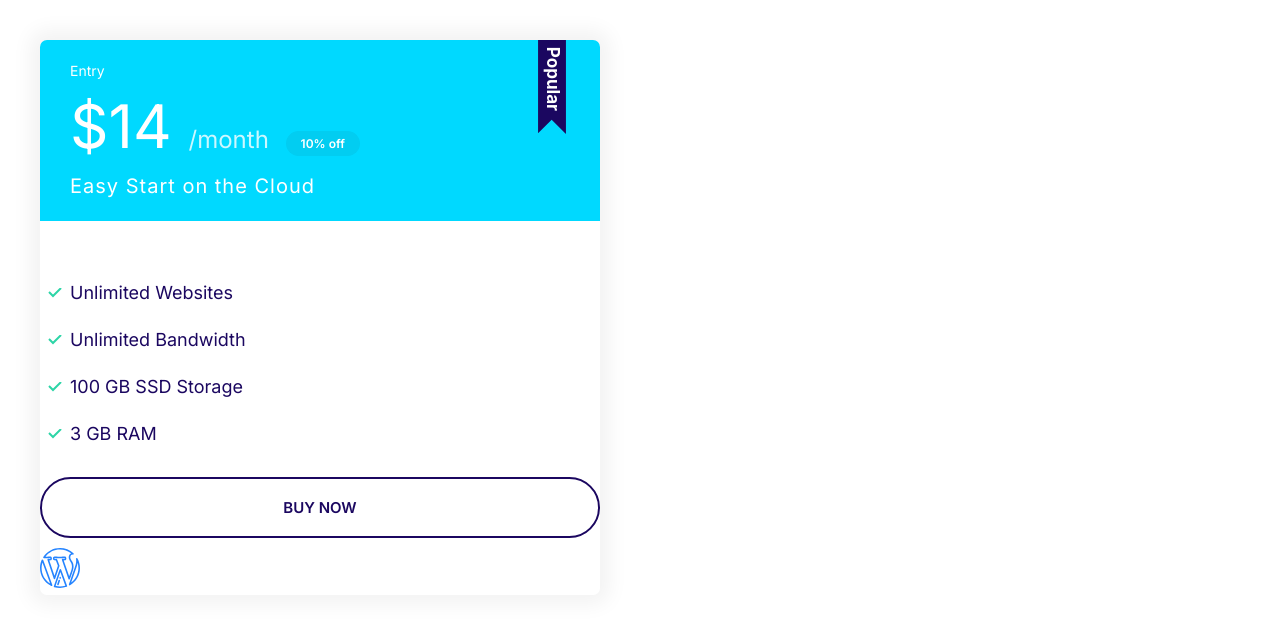
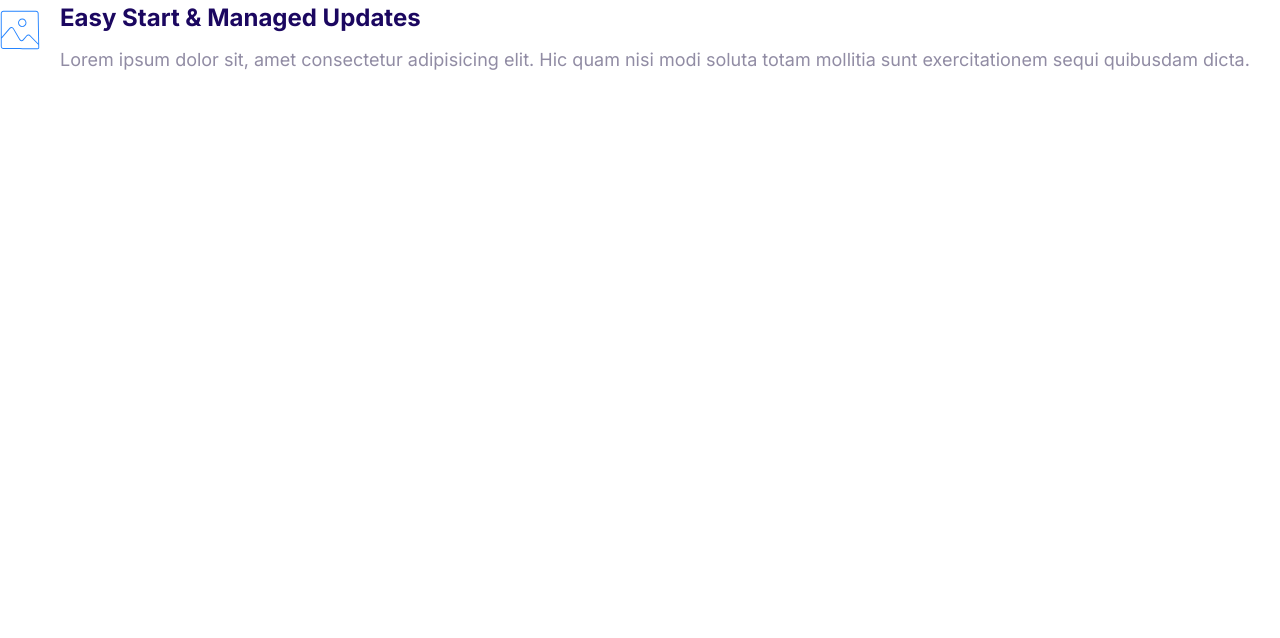
Before and after one commit to sarahnsaw/moshifyyy, a plain HTML site: page index.html in a window 1280 px wide. Drawn offline with Linux system fonts and the light colour scheme.

Commit message:
Media commit

```diff
--- a/css/style.css
+++ b/css/style.css
@@ -335,3 +335,21 @@
 .plan .list__item {
   margin-bottom: 2rem;
 }
+
+/* Media */
+
+.media {
+  display: flex;
+}
+
+.media__title {
+  margin-top: 0;
+}
+
+.media__body {
+  margin: 0 2rem;
+}
+
+.media__image {
+  margin-top: 1rem;
+}
--- a/index.html
+++ b/index.html
@@ -14,34 +14,19 @@
     <link rel="stylesheet" href="css/style.css" />
   </head>
   <body>
-    <div style="width: 50%; padding: 4rem">
-      <div class="plan plan--popular">
-        <div class="card card--secondary">
-          <header class="card__header">
-            <h3 class="plan__name">Entry</h3>
-            <span class="plan__price"> $14 </span>
-            <span class="plan__billing-cycle">/month </span>
-            <span class="badge badge--secondary badge--small">10% off</span>
 
-            <span class="plan__description">Easy Start on the Cloud</span>
-          </header>
-          <div class="card__body"></div>
-          <ul class="list list--tick">
-            <li class="list__item">Unlimited Websites</li>
-            <li class="list__item">Unlimited Bandwidth</li>
-            <li class="list__item">100 GB SSD Storage</li>
-            <li class="list__item">3 GB RAM</li>
-          </ul>
-          <button class="btn btn--outline btn--block">Buy Now</button>
 
           <div class="media">
-            <div class="media__image"></div>
-
+            <div class="media__image">
               <svg class="icon icon--primary">
-                <use xlink:href="images/sprite.svg#wordpress"></use></use>
+                <use xlink:href="images/sprite.svg#snap"></use></use>
               </svg>
             </span>
-            <div class="media__body"></div>
+          </div>
+            <div class="media__body">
+              <h3 class="media__title">Easy Start & Managed Updates</h3>
+              <p>Lorem ipsum dolor sit, amet consectetur adipisicing elit. Hic quam nisi modi soluta totam mollitia sunt exercitationem sequi quibusdam dicta.</p>
+            </div>
           </div>
         </div>
       </div>
```
Also changed, not shown: components/completebadge.html (added, +22 -0 lines).
